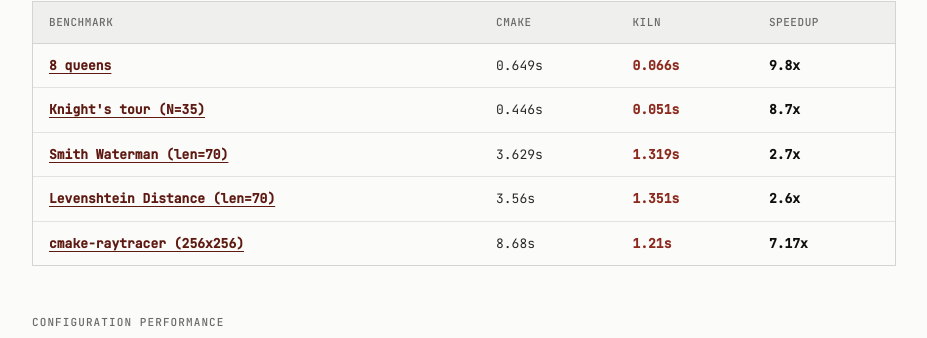
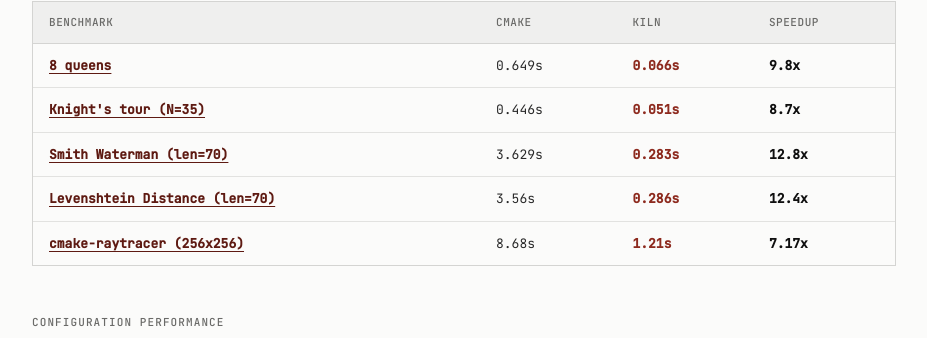
Before and after one commit to marty1885/kiln-website, a Jekyll site: the page built from index.html, in a window 1280 px wide and 900 px high, scrolled down 2094 px. Shown: the part 114-452 px from the top of the window, without its empty margins (176-1103 px from the left). Built offline with Jekyll 4.4.1, drawn with Linux system fonts in a browser that asks for light colours.

Commit message:
new numbers

```diff
--- a/index.html
+++ b/index.html
@@ -181,8 +181,8 @@
                                     >
                                 </td>
                                 <td>3.629s</td>
-                                <td class="bold accent">1.319s</td>
-                                <td class="bold">2.7x</td>
+                                <td class="bold accent">0.283s</td>
+                                <td class="bold">12.8x</td>
                             </tr>
                             <tr>
                                 <td class="bold">
@@ -192,8 +192,8 @@
                                     >
                                 </td>
                                 <td>3.56s</td>
-                                <td class="bold accent">1.351s</td>
-                                <td class="bold">2.6x</td>
+                                <td class="bold accent">0.286s</td>
+                                <td class="bold">12.4x</td>
                             </tr>
                             <tr>
                                 <td class="bold">
```
